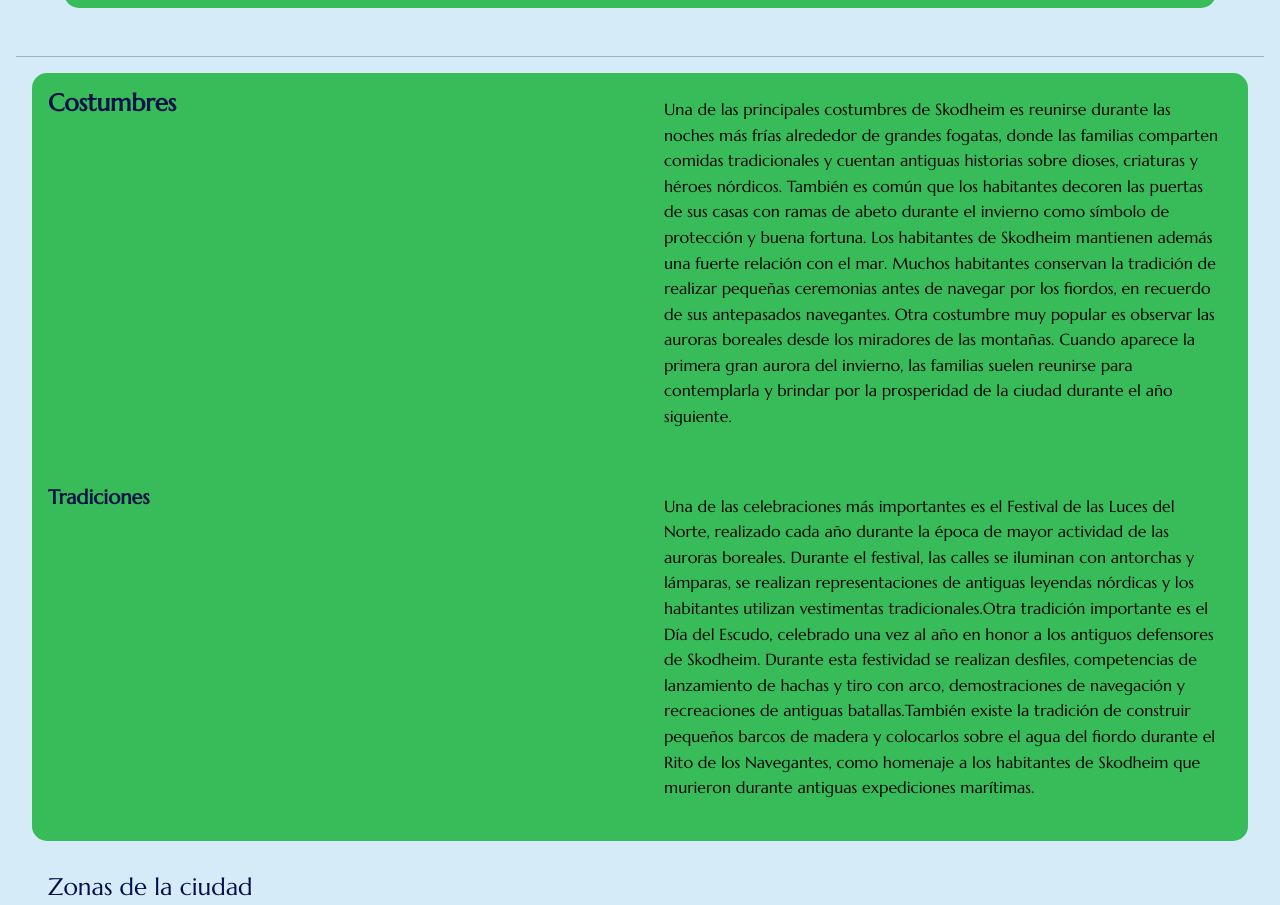
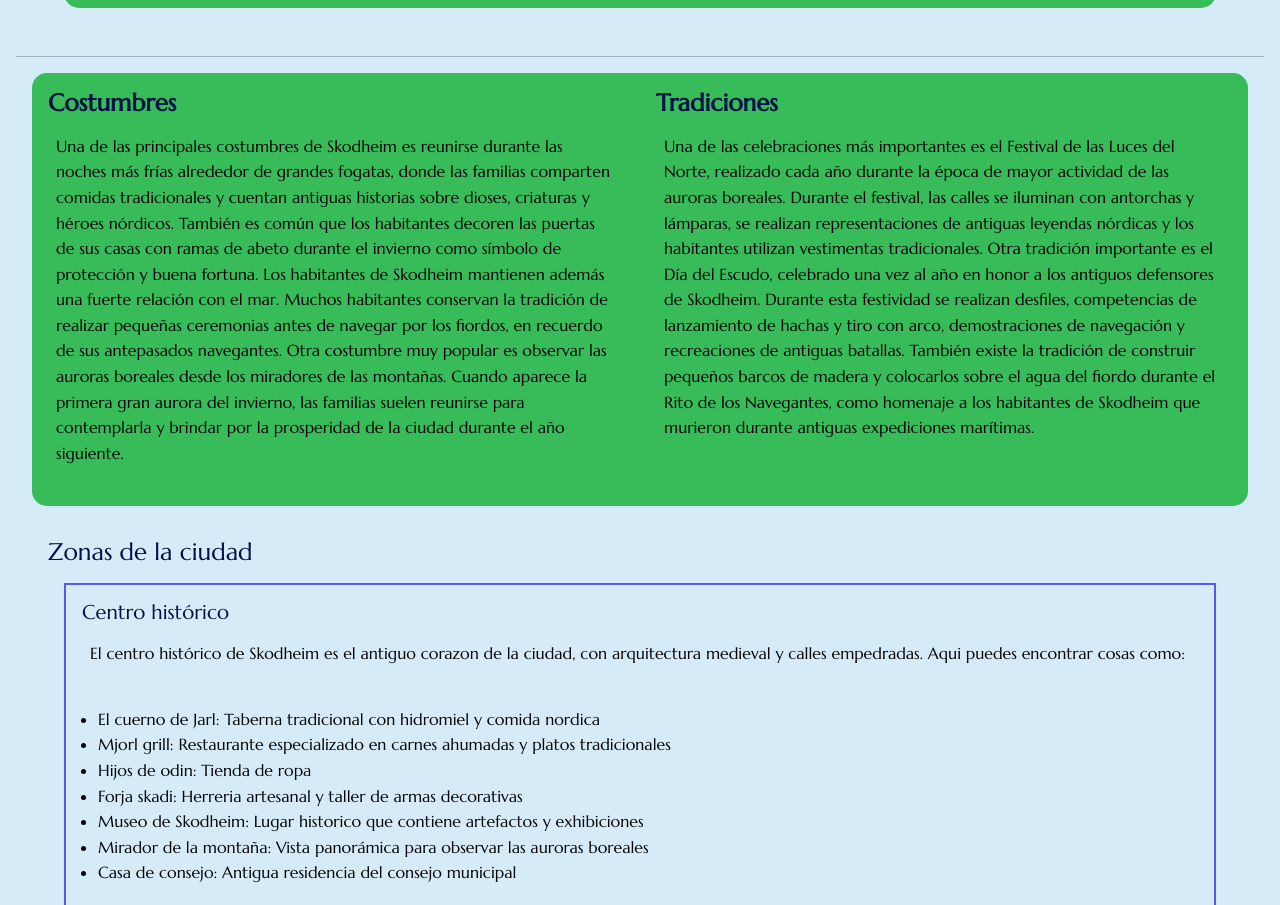
Before and after one commit to Emir-Romay/LI1-2C2026-Grupo8, a plain HTML site: page ciudad.html in a window 1280 px wide. Shown: the part 964-1869 px from the top of the page. Drawn offline with nearby package versions, Linux system fonts and the light colour scheme; a web font is replaced by a local one.

Commit message:
Fix: h2 y CSS Grid en la sección costumbres y tradiciones

```diff
--- a/ciudad.html
+++ b/ciudad.html
@@ -63,6 +63,7 @@
         </section>
         <hr>
         <section id="costrumbresTradiciones">
+            <div class="bloque">
                 <h2><strong>Costumbres</strong></h2>
                 <p>Una de las principales costumbres de Skodheim es reunirse durante las noches más frías alrededor
                     de grandes fogatas, donde las familias comparten comidas tradicionales y cuentan antiguas
@@ -76,18 +77,21 @@
                     Cuando aparece la primera gran aurora del invierno, las familias suelen reunirse para
                     contemplarla y brindar por la prosperidad de la ciudad durante el año siguiente.
                 </p>
-            <h3><strong>Tradiciones</strong></h3>
+            </div>
+            <div class="bloque">
+                <h2><strong>Tradiciones</strong></h2>
                 <p>Una de las celebraciones más importantes es el Festival de las Luces del Norte, realizado cada
                     año durante la época de mayor actividad de las auroras boreales. Durante el festival, las calles
                     se iluminan con antorchas y lámparas, se realizan representaciones de antiguas leyendas nórdicas
-                y los habitantes utilizan vestimentas tradicionales.Otra tradición importante es el Día del
+                    y los habitantes utilizan vestimentas tradicionales. Otra tradición importante es el Día del
                     Escudo, celebrado una vez al año en honor a los antiguos defensores de Skodheim. Durante esta
                     festividad se realizan desfiles, competencias de lanzamiento de hachas y tiro con arco,
-                demostraciones de navegación y recreaciones de antiguas batallas.También existe la tradición de
+                    demostraciones de navegación y recreaciones de antiguas batallas. También existe la tradición de
                     construir pequeños barcos de madera y colocarlos sobre el agua del fiordo durante el Rito de los
                     Navegantes, como homenaje a los habitantes de Skodheim que murieron durante antiguas expediciones
                     marítimas.
                 </p>
+            </div>
         </section>
             <section id="zonas-de-la-ciudad">
                 <h2>Zonas de la ciudad</h2>
--- a/css/Estilos.css
+++ b/css/Estilos.css
@@ -224,6 +224,11 @@ aside ul {
 
 }
 
+.bloque {
+    display: flex;
+    flex-direction: column;
+}
+
 /* -------------ZONAS DE LA CIUDAD----------------*/
 .zona {
     margin: 1rem;
```
Lines whose indentation alone changed are shown as unchanged.
